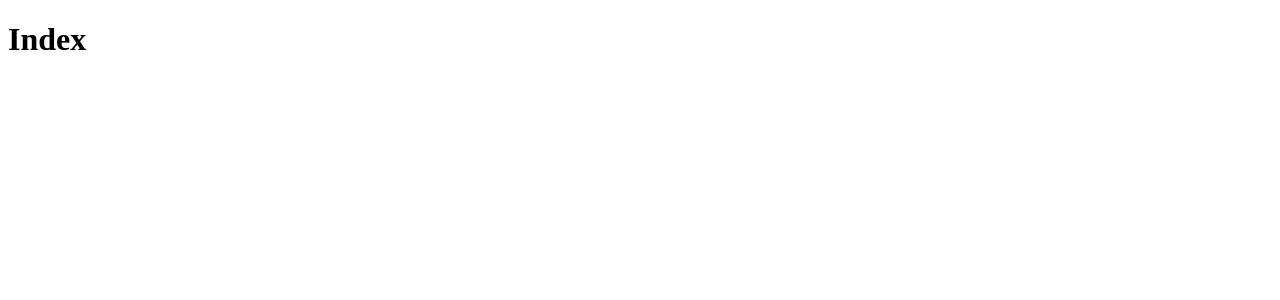
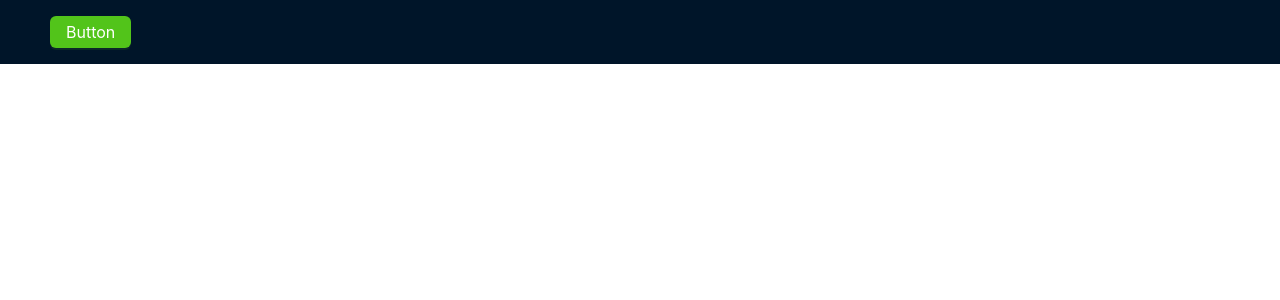
Before and after one commit to rassi0429/OpenKokopi, a Next.js app in the folder workspaces/panel/: page / in a window 1280 px wide. Shown: the top 300 px of the page. Built offline with nearby package versions, Linux system fonts and the light colour scheme.

Commit message:
feat; ant designいれた

```diff
--- a/package.json
+++ b/package.json
@@ -10,7 +10,8 @@
     "build:backend": "npm run build -w workspaces/backend",
     "build:panel": "npm run build -w workspaces/panel",
     "start:backend": "npm run start -w workspaces/backend",
-    "start:panel": "npm run start -w workspaces/panel"
+    "start:panel": "npm run start -w workspaces/panel",
+    "lint:panel": "npm run lint -w workspaces/panel"
   },
   "keywords": [],
   "author": "",
@@ -27,7 +28,10 @@
     "npm-run-all": "^4.1.5"
   },
   "dependencies": {
+    "@ant-design/cssinjs": "^1.23.0",
+    "antd": "^5.24.0",
     "express-http-proxy": "^2.1.1",
+    "frontend": "^0.1.0",
     "http-proxy-middleware": "^3.0.3"
   }
 }
--- a/workspaces/panel/app/layout.tsx
+++ /dev/null
@@ -1,13 +0,0 @@
-import { JSX } from "react";
-
-export default function RootLayout({
-  children,
-}: Readonly<{
-  children: JSX.Element | JSX.Element[];
-}>) {
-  return (
-<>
-    {children}
-</>
-  );
-}
--- a/workspaces/panel/pages/_app.tsx
+++ b/workspaces/panel/pages/_app.tsx
@@ -1,12 +1,15 @@
-import type { AppProps } from "next/app";
-import RootLayout from "@/app/layout";
+import type {AppProps} from "next/app";
+import {ConfigProvider} from 'antd';
 
-const App = ({ Component, pageProps }: AppProps) => {
-  return (
-    <RootLayout>
-      <Component {...pageProps} />
-    </RootLayout>
-  );
+import 'antd/dist/reset.css';
+import theme from './theme/themeConfig';
+
+const App = ({Component, pageProps}: AppProps) => {
+    return (
+        <ConfigProvider theme={theme}>
+            <Component {...pageProps} />
+        </ConfigProvider>
+    );
 }
 
 export default App;
--- a/workspaces/panel/pages/_document.tsx
+++ b/workspaces/panel/pages/_document.tsx
@@ -1,6 +1,11 @@
-import { Html, Head, Main, NextScript } from 'next/document';
+import React from 'react';
+import { createCache, extractStyle, StyleProvider } from '@ant-design/cssinjs';
+import { Head, Html, Main, NextScript } from 'next/document';
+import Document from 'next/document';
+import type { DocumentContext } from 'next/document';
 
-const Document = () => {
+
+const MyDocument = () => {
   return (
     <Html lang="ja">
       <Head />
@@ -12,4 +17,30 @@ const Document = () => {
   );
 };
 
-export default Document;
+MyDocument.getInitialProps = async (ctx: DocumentContext) => {
+    const cache = createCache();
+    const originalRenderPage = ctx.renderPage;
+    ctx.renderPage = () =>
+        originalRenderPage({
+            enhanceApp: (App) => (props) => (
+                <StyleProvider cache={cache}>
+                    <App {...props} />
+                </StyleProvider>
+            ),
+        });
+
+    const initialProps = await Document.getInitialProps(ctx);
+    const style = extractStyle(cache, true);
+    return {
+        ...initialProps,
+        styles: (
+            <>
+                {initialProps.styles}
+                <style dangerouslySetInnerHTML={{ __html: style }} />
+            </>
+        ),
+    };
+};
+
+
+export default MyDocument;
--- a/workspaces/panel/pages/index.tsx
+++ b/workspaces/panel/pages/index.tsx
@@ -1,12 +1,20 @@
 import React from 'react';
+import {Button, Layout, Menu} from 'antd';
+
+const {Header, Content, Footer} = Layout;
 
 
 const Index = () => {
-  return (
-    <div>
-      <h1>Index</h1>
-    </div>
-  );
+    return (
+        <div className="App">
+            <Layout>
+                <Header style={{display: 'flex', alignItems: 'center'}}>
+                    <div className="demo-logo"/>
+                    <Button type="primary">Button</Button>
+                </Header>
+            </Layout>
+        </div>
+    );
 }
 
 export default Index;
--- /dev/null
+++ b/workspaces/panel/pages/theme/themeConfig.ts
@@ -0,0 +1,10 @@
+import type { ThemeConfig } from 'antd';
+
+const theme: ThemeConfig = {
+    token: {
+        fontSize: 16,
+        colorPrimary: '#52c41a',
+    },
+};
+
+export default theme;
```
Also changed, not shown: 1 other file (tests, documents, lock files or other folders).
